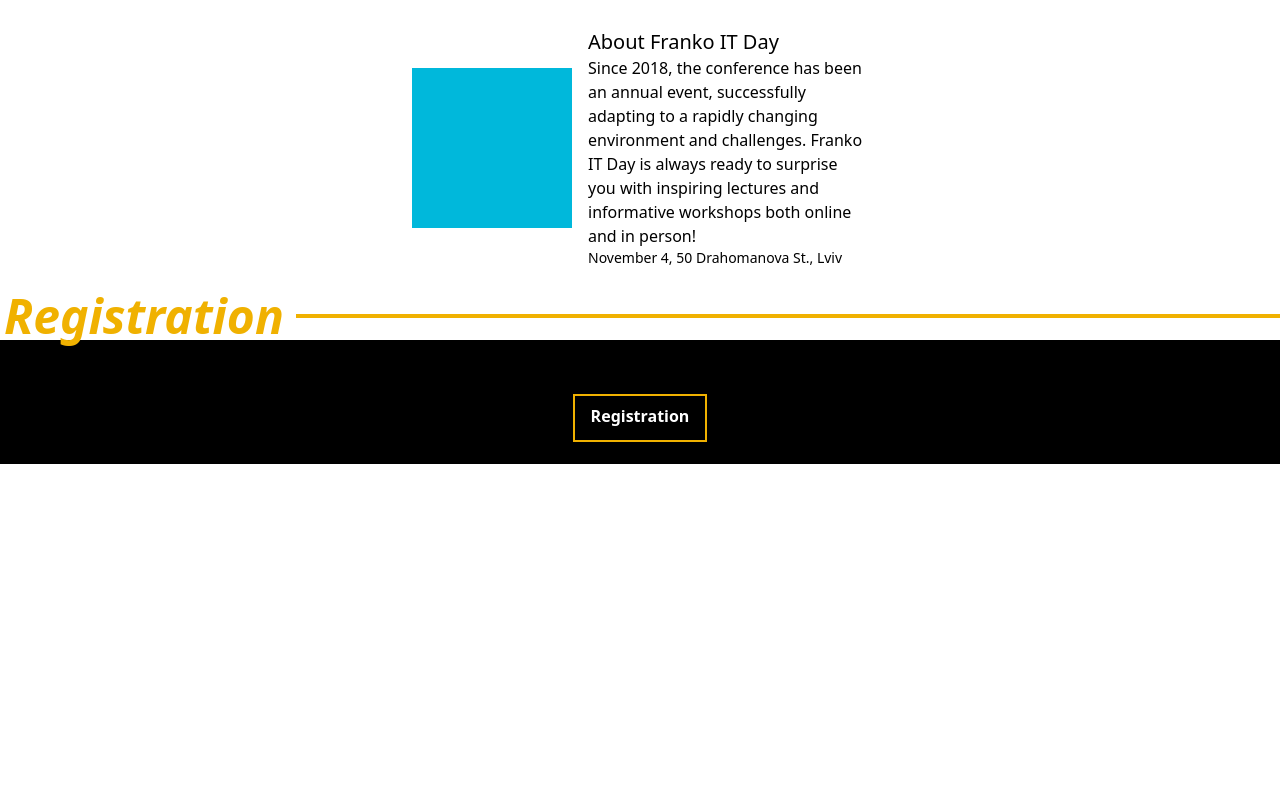
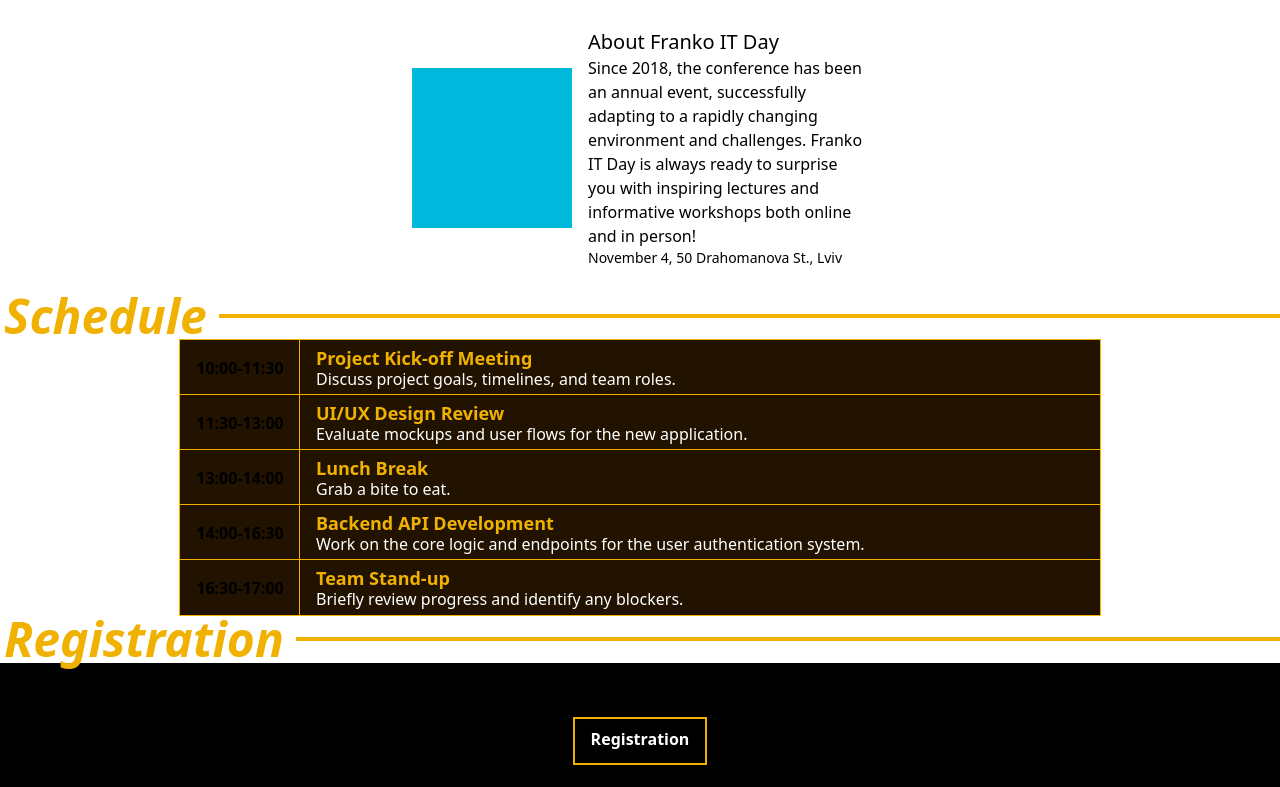
Before and after one commit to LNU-FECT-Student-Government/FrankoITday, a React app in the folder FID25/: page / in a window 1280 px wide. Shown: the part 764-1551 px from the top of the page. Before the commit the page ends 1228 px from the top, so only its background shows below. Built offline with nearby package versions, Linux system fonts and the light colour scheme; the HTML template or start-up script is replaced by a standard one.

Commit message:
Update dependencies and implement schedule component with data

```diff
--- a/FID25/package.json
+++ b/FID25/package.json
@@ -30,6 +30,6 @@
     "globals": "^16.3.0",
     "typescript": "~5.8.3",
     "typescript-eslint": "^8.39.1",
-    "vite": "^7.1.2"
+    "vite": "^7.1.5"
   }
 }
--- /dev/null
+++ b/FID25/src/components/Home/Schedule.tsx
@@ -0,0 +1,34 @@
+import type { Key } from "react";
+import RegularCell from "./Table/RegularCell";
+import TimeCell from "./Table/TimeCell";
+import { useEffect, useState } from "react";
+const scheduleImport = async () => import("../../data/shedule.json");
+
+function Schedule() {
+    const [schedule, setSchedule] = useState<{ time: string; content: string[] }[]>([]);
+
+    useEffect(() => {
+        scheduleImport().then((data) => {
+            setSchedule(data.default);
+        });
+    }, []);
+
+    return (
+        <>
+            <section id="schedule" className="flex items-center flex-col ">
+                <table className="px-3 mx-2">
+                    <tbody>
+                        {schedule.map((row: { time: string; content: string[] }, key: Key) => (
+                            <tr key={key} >
+                                <TimeCell time={row.time} />
+                                <RegularCell title={row.content[0]} description={row.content[1]} />
+                            </tr>
+                        ))}
+                    </tbody>
+                </table>
+            </section>
+        </>
+    );
+}
+
+export default Schedule;
--- /dev/null
+++ b/FID25/src/components/Home/Table/RegularCell.tsx
@@ -0,0 +1,26 @@
+interface RegularCellProps {
+    title: string;
+    description: string;
+    className?: string;
+}
+
+function RegularCell({ title, description, className }: RegularCellProps) {
+    return (
+        <>
+            <td className={`peer-hover:bg-[#331D00] group w-200 ring-1 ring-yellow-500 bg-[#211300] shadow-amber-300/40 shadow-[0_0_0] px-3 py-1 hover:scale-103 hover:ring-2 hover:bg-black hover:shadow-[0_0_30px] transition-all ${className}`}>
+                <span className="block -mb-1">
+                    <span className="relative inline-block after:inset-0 after:absolute after:w-0 after:h-5 after:bg-yellow-500 after:-z-10 after:bottom-0 after:top-1 px-1 group-hover:after:w-full after:transition-all after:duration-100 after:ease-in">
+                        <p className="text-lg font-bold text-yellow-500 group-hover:text-black transition-all duration-75 -mb-1">{title}</p>
+                    </span>
+                </span>
+                <span className="block">
+                    <span className="relative inline-block after:inset-0 after:absolute after:w-0 after:h-5 after:bg-white after:-z-10 after:bottom-0 after:top-1 px-1 group-hover:after:w-full after:transition-all after:duration-100 after:ease-in">
+                        <p className="text-md font-medium text-white group-hover:text-black transition-all duration-75">{description}</p>
+                    </span>
+                </span>
+            </td>
+        </>
+    );
+}
+
+export default RegularCell;
--- /dev/null
+++ b/FID25/src/components/Home/Table/TimeCell.tsx
@@ -0,0 +1,13 @@
+interface TimeCellProps {
+    time: string;
+}
+
+function TimeCell({ time }: TimeCellProps) {
+    return (
+        <>
+            <th className="peer ring-1 ring-yellow-500 min-w-30 max-w-31 bg-[#211300] shadow-amber-300/40 shadow-[0_0_0] px-2 py-1 peer-hover:bg-[341E00] hover:scale-103 hover:ring-2 hover:bg-black hover:shadow-[0_0_30px] transition-all">{time}</th>
+        </>
+    );
+}
+
+export default TimeCell;
--- a/FID25/src/components/pages/Home.tsx
+++ b/FID25/src/components/pages/Home.tsx
@@ -1,8 +1,9 @@
 import Hero from "../Home/Hero.tsx";
-import {lazy} from "react";
+import { lazy } from "react";
 const SectionBar = lazy(() => import('../common/SectionBar.tsx'))
 const Registration = lazy(() => import('../Home/Registration.tsx'))
 const About = lazy(() => import('../Home/About.tsx'))
+const Schedule = lazy(() => import('../Home/Schedule.tsx'))
 
 function Home() {
     return (
@@ -11,6 +12,8 @@
             <Hero />
             <SectionBar title="About" />
             <About />
+            <SectionBar title="Schedule" />
+            <Schedule />
             <SectionBar title="Registration" />
             <Registration />
         </>
--- /dev/null
+++ b/FID25/src/data/shedule.json
@@ -0,0 +1,37 @@
+[
+  {
+    "time": "10:00-11:30",
+    "content": [
+      "Project Kick-off Meeting",
+      "Discuss project goals, timelines, and team roles."
+    ]
+  },
+  {
+    "time": "11:30-13:00",
+    "content": [
+      "UI/UX Design Review",
+      "Evaluate mockups and user flows for the new application."
+    ]
+  },
+  {
+    "time": "13:00-14:00",
+    "content": [
+      "Lunch Break",
+      "Grab a bite to eat."
+    ]
+  },
+  {
+    "time": "14:00-16:30",
+    "content": [
+      "Backend API Development",
+      "Work on the core logic and endpoints for the user authentication system."
+    ]
+  },
+  {
+    "time": "16:30-17:00",
+    "content": [
+      "Team Stand-up",
+      "Briefly review progress and identify any blockers."
+    ]
+  }
+]
```
Also changed, not shown: FID25/src/components/Home/Speakers.tsx (+9 -0 lines), 1 other file (tests, documents, lock files or other folders).
